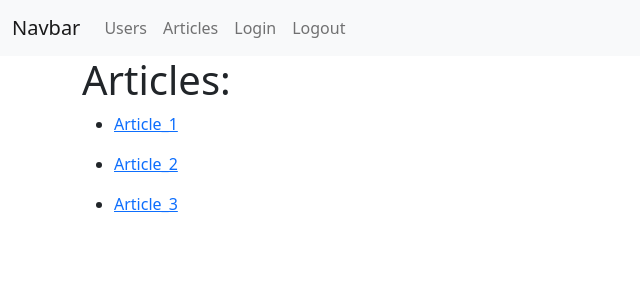
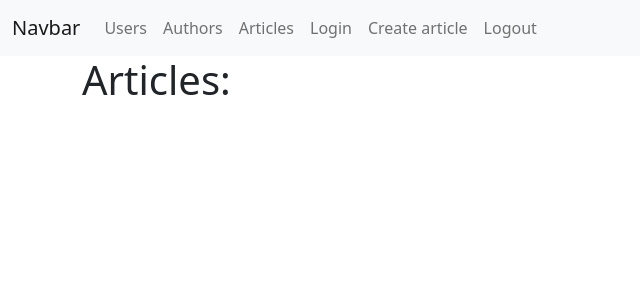
Before and after one commit to alexkifor/GB-flask, a Flask app: page /articles/ in a window 1280 px wide. Shown: the top 300 px of the page, without its empty margins (0-640 px from the left). Run offline with Flask 3, Linux system fonts and the light colour scheme; the visitor is signed in with stand-in values (Sample User, id 1); data that the repository does not hold is empty; parts of the project's set-up code (start-up, migrations or seed data) failed here and were passed over; some libraries are stand-ins or nearby versions.

Commit message:
lession_6

```diff
--- a/blog/app.py
+++ b/blog/app.py
@@ -7,6 +7,7 @@ from blog.user.views import user
 from blog.article.views import article
 from blog.auth.views import auth
 from blog.index.views import index
+from blog.author.views import author
 
 
 
@@ -15,6 +16,7 @@ VIEWS = [
     index,
     article,
     auth,
+    author,
 ]
 
 cfg_name = os.environ.get('CONFIG_NAME')
--- a/blog/article/views.py
+++ b/blog/article/views.py
@@ -1,56 +1,62 @@
-from flask import Blueprint, render_template,redirect
-from flask_login import login_required
+from flask import Blueprint, render_template,redirect, url_for
+from flask_login import login_required, current_user
+from flask import request
+from blog.models import Article, Author
+from blog.forms.article import CreateArticleForm
+from blog.extension import db
+from werkzeug.exceptions import NotFound
 
 
 article = Blueprint('article', __name__, url_prefix='/articles', static_folder='../static')
 
-ARTICLES = {
-    1: {'title': 'Article_1',
-        'text': 'Hello Article_1!',
-        'author': {
-            'login': 'John_S',
-            'id': 1
-        }
-    },
-    2: {'title': 'Article_2',
-        'text': 'Hello Article_2!',
-        'author': {
-            'login': 'Michael_B',
-            'id': 2
-        }
-    },
-    3: {'title': 'Article_3',
-        'text': 'Hello Article_3!',
-        'author': {
-            'login': 'Anna_F',
-            'id': 3
-        }
-    },
-}
 
-@article.route('/')
-@login_required
+@article.route('/', methods=['GET'])
 def article_list():
+    articles: Article = Article.query.all()
     return render_template(
         'articles/list.html',
-        articles=ARTICLES,
-        )
+        articles=articles,
+    )
 
-@article.route('/<int:pk>')
-@login_required
-def get_article(pk: int):
-    try:
-        article_name = ARTICLES[pk]['title']
-    except KeyError:
-        return redirect('/articles/')
-    article_name = ARTICLES[pk]['title']
-    article_text = ARTICLES[pk]['text']
-    article_author = ARTICLES[pk]['author']['login']
-    article_author_id = ARTICLES[pk]['author']['id']
+
+@article.route('/<int:article_id>/', methods=['GET'])
+def article_detail(article_id):
+    _article: Article = Article.query.filter_by(id=article_id).one_or_none()
+    if _article is None:
+        raise NotFound
     return render_template(
         'articles/details.html',
-        article_name=article_name,
-        article_text=article_text,
-        article_author=article_author,
-        article_author_id=article_author_id
-        )
+        article=_article,
+    )
+
+
+@article.route('/create/', methods=['GET'])
+@login_required
+def create_article_form():
+      form = CreateArticleForm(request.form)
+      return render_template('articles/create.html', form=form)
+
+
+
+
+
+@article.route('/', methods=['POST'])
+@login_required
+def create_article():
+    form = CreateArticleForm(request.form)
+    if form.validate_on_submit():
+        _article = Article(title = form.title.data.strip(), text = form.text.data)
+
+        if current_user.author:
+            _article.author_id = current_user.author.id
+        else:
+            author = Author(user_id=current_user.id)
+            db.session.add(author)
+            db.session.flush()
+            _article.author_id = author.id
+
+        db.session.add(_article)
+        db.session.commit()
+
+        return redirect(url_for('article.article_detail', article_id=_article.id))
+    return render_template('articles/create.html', form=form)
--- a/blog/templates/articles/list.html
+++ b/blog/templates/articles/list.html
@@ -1,23 +1,30 @@
+
 {% extends 'base.html' %}
-
 
 {% block title %}
     Articles list
-{% endblock title %}
-
+{% endblock %}
 
 {% block body %}
-<div class="row">
-    <div class="col">
+    <div class="row">
         <h1>Articles:</h1>
-        {% for article_id in articles %}
-            <ul>
-                <li>
-                    <a href="{{url_for('article.get_article',pk=article_id)}}">{{ articles[article_id]['title'] }}</a>
-                </li>
-            </ul>
+    </div>
+    <div class="row row-cols-1 row-cols-md-4 g-4">
+        {% for article in articles %}
+            <div class="col">
+                <div class="card h-100">
+                    <div class="card-body">
+                        <h5 class="card-title">{{ article.title }}</h5>
+                        <h6 class="card-subtitle mb-2 text-muted">{{ article.author.user.first_name }} {{ article.author.user.last_name }}</h6>
+                        <p class="card-text">{{ article.text | truncate(50) }}</p>
+                        <a href="{{ url_for('article.article_detail', article_id=article.id) }}"
+                           class="card-link">Read</a>
+                    </div>
+                    <div class="card-footer">
+                        <small class="text-muted">Created at: {{ article.created_at.strftime('%d-%m-%Y %H:%M:%S') }}</small>
+                    </div>
+                </div>
+            </div>
         {% endfor %}
     </div>
-</div>
-
-{% endblock body %}
+{% endblock %}
--- a/blog/templates/navbar.html
+++ b/blog/templates/navbar.html
@@ -10,15 +10,21 @@
             <a class="nav-link" href="{{ url_for('user.user_list')}}">Users</a>
           </li>
           <li class="nav-item">
+            <a class="nav-link" href="{{ url_for('author.author_list')}}">Authors</a>
+          </li>
+          <li class="nav-item">
             <a class="nav-link" href="{{ url_for('article.article_list')}}">Articles</a>
           </li>
           <li class="nav-item">
             <a class="nav-link" href="{{ url_for('auth.login')}}">Login</a>
           </li>
           {% if current_user.is_authenticated %}
-            <li class="nav-item">
+          <li class="nav-item">
+            <a class="nav-link" href="{{ url_for('article.create_article_form') }}">Create article</a>
+          </li>
+          <li class="nav-item">
               <a class="nav-link" href="{{ url_for('auth.logout')}}">Logout</a>
-            </li>
+          </li>
           {% endif %}
         </ul>
       </div>
```
Also changed, not shown: blog/author/views.py (added, +12 -0 lines), blog/forms/article.py (added, +7 -0 lines), blog/models.py (+26 -0 lines), blog/templates/articles/create.html (added, +18 -0 lines), blog/templates/articles/details.html (+16 -8 lines), blog/templates/authors/list.html (added, +25 -0 lines), migrations/versions/290d98b400b4_.py (added, +33 -0 lines), migrations/versions/d7f31e0d0d98_.py (added, +37 -0 lines), blog/author/__init__.py (added).
